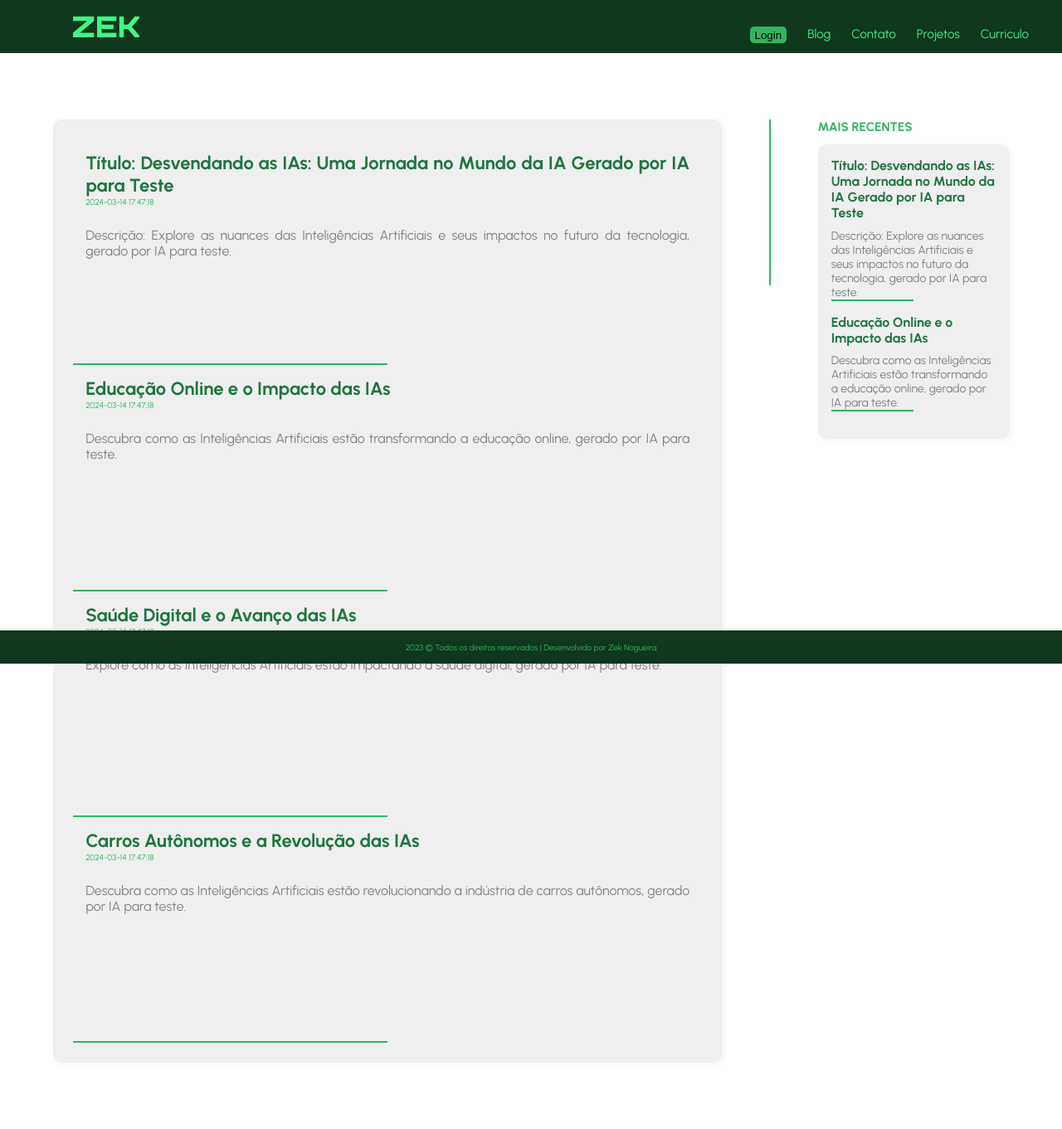
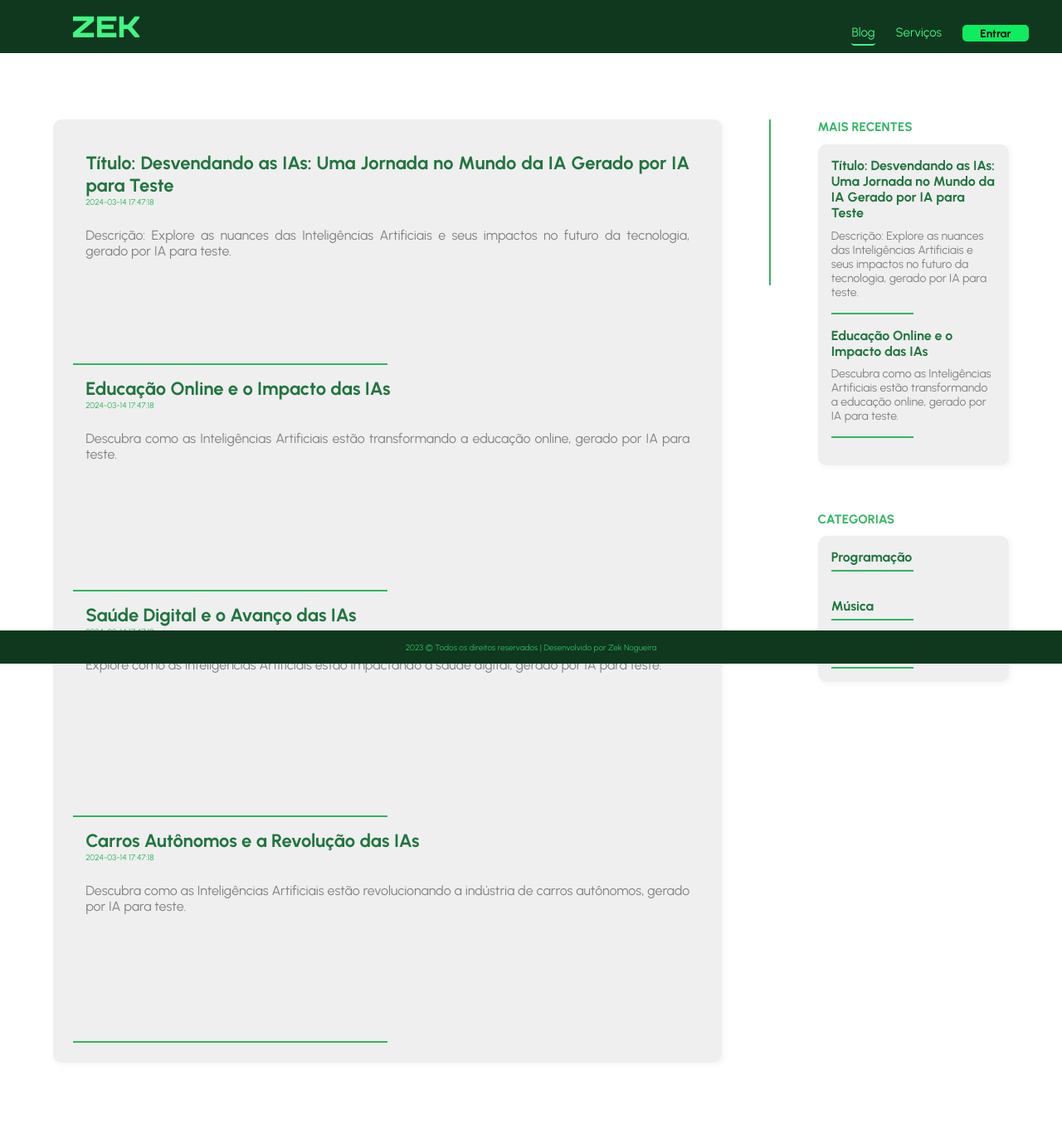
Before and after one commit to zeknogueira/zeknogueira_portifolio, a PHP site: page /blog.php in a window 1280 px wide. Shown: the whole page at 83% size. Run offline with PHP 8.4, Linux system fonts and the light colour scheme; data comes from the database, SQL or seed files in the repository.

Commit message:
articles categories front end feature added and css fixed

```diff
--- a/blog.php
+++ b/blog.php
@@ -26,11 +26,10 @@ require_once "conection.php"
         <div id="menu">
 
             <nav id="principal_nav">
-                <a href="login.php"><button class="login_button">Login</button></a>
-                <a href="blog.php">Blog</a>
-                <a href="contato.html">Contato</a>
-                <a href="Projetos">Projetos</a>
-                <a href="curriculo.html">Curriculo</a>
+
+                <a href="blog.php"  class="nav_a_page_selected">Blog</a>
+                <a href="index.php">Serviços</a>
+                <a href="login.php"><button class="enter_button">Entrar</button></a>
             </nav>
         </div>
 
@@ -107,6 +106,29 @@ require_once "conection.php"
                         </div>
                     </div>
                 </section>
+                <div class="space_between_side_box"></div>
+                <section class="side_articles_section" class="side_articles_categories">
+                    <h2>CATEGORIAS</h2>
+                    <div class="side_articles_box_box">
+                        <div class="side_articles_box">
+                            <nav class="articles_categories_nav">
+                                <div>
+                                    <a href="article.php?articles_categories=programacao">Programação</a>
+                                    <hr class="articles_line_division">
+                                </div>
+                                <div>
+                                    <a href="article.php?articles_categories=musica">Música</a>
+
+                                    <hr class="articles_line_division">
+                                </div>
+                                <div>
+                                    <a href="article.php?articles_categories=marketing">Marketing</a>
+                                    <hr class="articles_line_division">
+                                </div>
+                            </nav>
+                        </div>
+                    </div>
+                </section>
             </aside>
         </div>
         <div class="space_between_header_articles">
--- a/css/blog.css
+++ b/css/blog.css
@@ -113,6 +113,10 @@ div{
     height: 2vh;
 }
 
+.space_between_side_box{
+    width: 100%;
+    height: 7vh;
+}
 
 .principal_articles_tittle{
     font-size: 22px;
@@ -160,4 +164,32 @@ div{
 .side_articles_description{
     font-size: 14px;
     color: gray;
+    margin-bottom: 2vh;
 }
+
+.enter_button{
+    background-color: #0ded5f;
+    font-family: Urbanist;
+    font-weight: 700;
+    border: none;
+    width: 80px;
+    height: 20px;
+    border-radius: 5px;
+    cursor: pointer;
+    align-content: center;
+}
+
+.articles_categories_nav{
+    display: flex;
+    flex-direction: column !important;
+    min-height: 18vh;
+    justify-content: space-between;
+}
+
+.articles_categories_nav a{
+
+    font-size: 16px;
+    color: #20753F;
+    font-weight: bold;
+    margin-bottom: 0.7vh;
+}
--- a/css/style.css
+++ b/css/style.css
@@ -100,6 +100,7 @@ div {
 #principal_nav {
     display: flex;
     flex-direction: row;
+    height: 25px;
     justify-content: right;
 
 }
@@ -159,3 +160,8 @@ div {
     align-items: center;
     width: 100%;
 }
+.nav_a_page_selected{
+    border-bottom: 2px solid #42f584;
+    border-radius: 4px;
+
+}
```
Also changed, not shown: article.php (+3 -4 lines), article_edit.php (+4 -5 lines), login.php (+3 -4 lines), new_article.php (+3 -4 lines).
